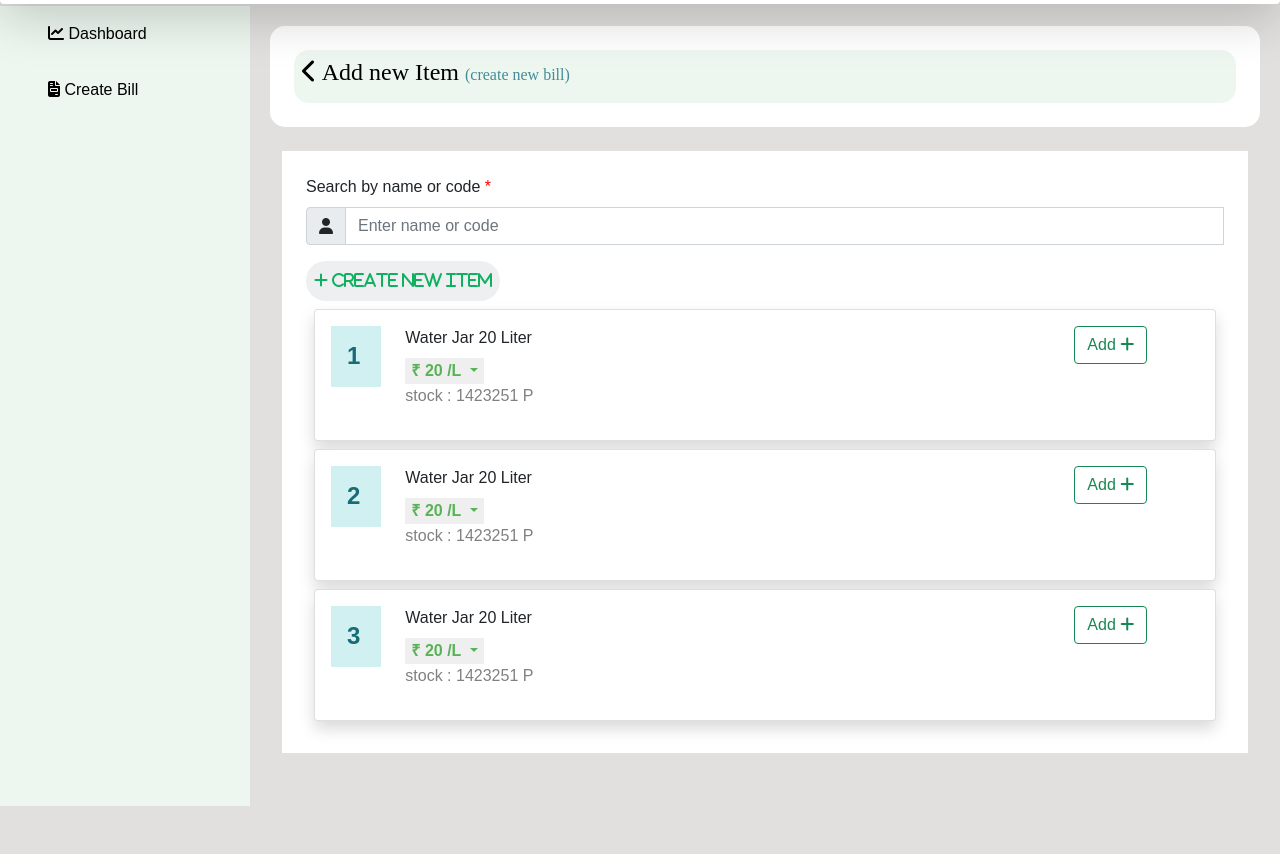
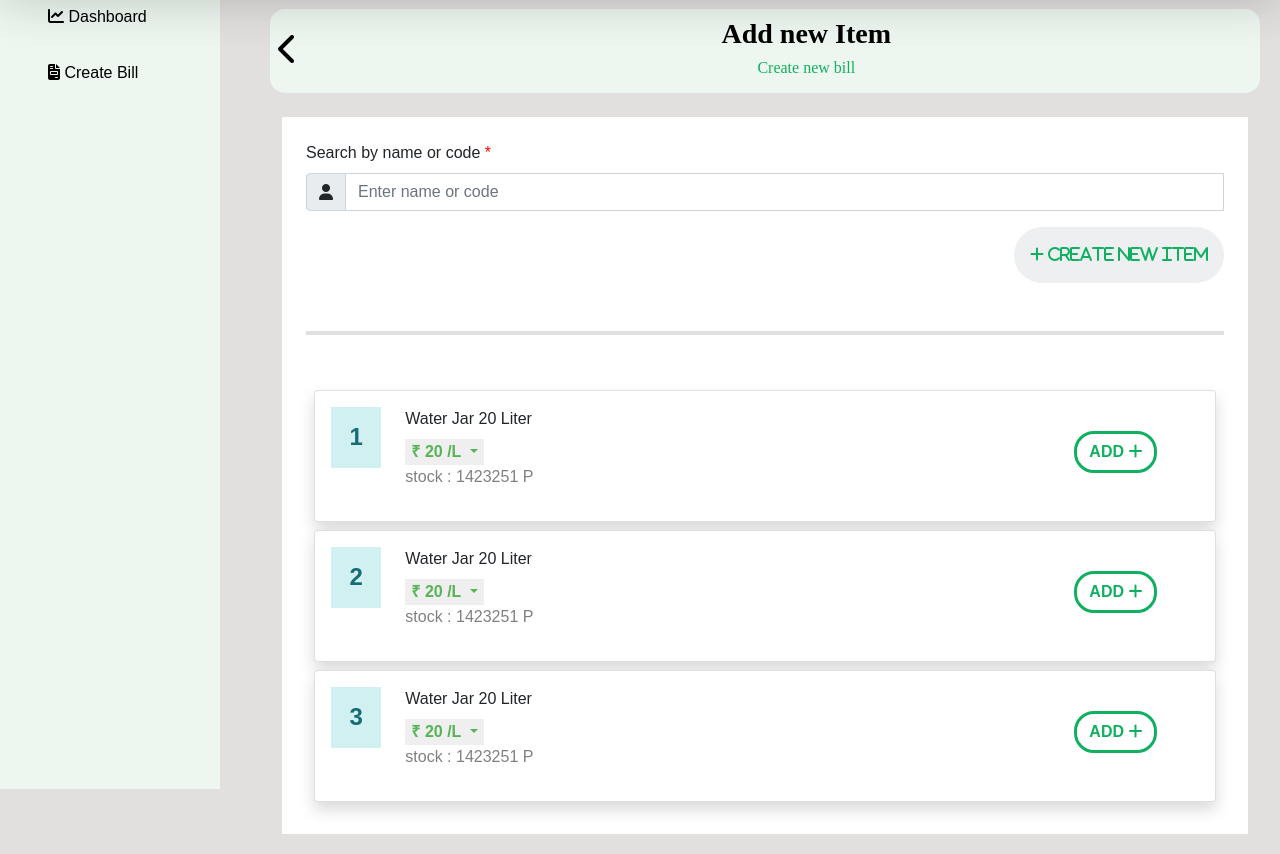
Before and after one commit to alka-projects/water-supply-frontend, a plain HTML site: page pages/add-item.html in a window 1280 px wide. Shown: the part 93-947 px from the top of the page. Before the commit the page ends 866 px from the top, so only its background shows below. Drawn offline with nearby package versions, Linux system fonts and the light colour scheme.

Commit message:
fixed issues

```diff
--- a/pages/add-item.html
+++ b/pages/add-item.html
@@ -17,7 +17,7 @@
   </head>
   <body>
     <nav
-      class="navbar fixed-top navbar-expand-lg navbar-light bg-light shadow-lg bg-body rounded"
+      class="navbar fixed-top navbar-expand-lg navbar-light bg-light shadow-lg bg-body rounded m-0 p-0"
     >
       <div class="container">
         <a href="#menu-toggle" class="toogle-icon" id="menu-toggle"
@@ -39,7 +39,7 @@
           <span class="navbar-toggler-icon"></span>
         </button>
         <div class="collapse navbar-collapse" id="navbarSupportedContent">
-          <ul class="navbar-nav ms-auto mb-2 mb-lg-0">
+          <ul class="navbar-nav ms-auto">
             <li class="nav-item">
               <a class="nav-link active" aria-current="page" href="#">
                 <i class="fa fa-user"></i> Logout</a
@@ -77,12 +77,18 @@
       <!-- Page Content -->
       <div id="page-content-wrapper">
         <div class="container-fluid">
-          <div class="row background">
-            <div class="col p-2 card-back m-4">
+          <div class="row background card-back">
+            <div class="col-1 p-2 mt-3">
               <h4>
                 <i class="fa fa-solid fa-chevron-left icon-back"></i>
-              Add new Item <span class="fs-6 number">(create new bill)</span>
               </h4>
+
+            </div>
+            <div class="col-11 p-2 m-0">
+              <!-- <center> Add new Item <br> <span class="fs-6 number">create new bill</span></center> -->
+             <center><h3 class="fw-bold">Add new Item</h3>
+            <h6 class="number">Create new bill</h6>
+            </center>
 
             </div>
           </div>
@@ -95,10 +101,10 @@
             <input type="text" class="form-control" placeholder="Enter name or code" aria-label="Username" aria-describedby="basic-addon1"> <br>
 
           </div>
-<div class="text-right">
-          <button type="button" class="btn btn-secondary add-btn p-2" data-bs-toggle="modal" data-bs-target="#exampleModal"><i class="fa fa-plus"> Create new item </i></button>
-        </div>
-
+<!-- <div class="text-left"> -->
+          <button type="button" class="btn btn-secondary add-btn p-3 float-end" ><i class="fa fa-plus"> Create new item </i></button>
+        <!-- </div> -->
+<hr class="hr">
         <div class="modal fade" id="exampleModal" tabindex="-1" aria-labelledby="exampleModalLabel" aria-hidden="true">
             <div class="modal-dialog">
               <div class="modal-content">
@@ -176,7 +182,7 @@
 
         <!-- <button type="button" class="btn btn-secondary add-btn p-2"><i class="fa fa-plus"> Create new item </i></button> -->
 
-        <div class="">
+        <div class="add-item-content">
           <div class="card m-2 shadow">
             <div class="card-body">
              <div class="row">
@@ -200,9 +206,11 @@
                       </div>
                       <p class="bill-no"> stock : 1423251 P </p>
                  </div>
-                 <div class="col-sm-12 col-md-6 col-lg-2">
-                    <button type="button" class="btn btn-outline-success">Add <i class="fa fa-plus"></i></button>
+
+                 <div class="col-sm-12 col-md-6 col-lg-2 mt-lg-4">
+                    <button type="button" class="btn btn-outline-success add fw-bold" data-bs-toggle="modal" data-bs-target="#exampleModal">ADD <i class="fa fa-plus add-icon"></i></button>
                  </div>
+
              </div>
             </div>
           </div>
@@ -231,9 +239,9 @@
                       </div>
                       <p class="bill-no"> stock : 1423251 P </p>
                  </div>
-                 <div class="col-sm-12 col-md-6 col-lg-2">
-                    <button type="button" class="btn btn-outline-success">Add <i class="fa fa-plus"></i></button>
-                 </div>
+                 <div class="col-sm-12 col-md-6 col-lg-2 mt-lg-4">
+                  <button type="button" class="btn btn-outline-success add fw-bold" data-bs-toggle="modal" data-bs-target="#exampleModal">ADD <i class="fa fa-plus add-icon"></i></button>
+               </div>
              </div>
             </div>
           </div>
@@ -261,9 +269,9 @@
                       </div>
                       <p class="bill-no"> stock : 1423251 P </p>
                  </div>
-                 <div class="col-sm-12 col-md-6 col-lg-2">
-                    <button type="button" class="btn btn-outline-success">Add <i class="fa fa-plus"></i></button>
-                 </div>
+                 <div class="col-sm-12 col-md-6 col-lg-2 mt-lg-4">
+                  <button type="button" class="btn btn-outline-success add fw-bold" data-bs-toggle="modal" data-bs-target="#exampleModal">ADD <i class="fa fa-plus add-icon"></i></button>
+               </div>
              </div>
             </div>
           </div>
--- a/styles/bill.css
+++ b/styles/bill.css
@@ -4,7 +4,7 @@
     border-radius: 15px;
 }
 .icon-back{
-    font-size: 1.5rem;
+    font-size: 2rem;
 }
 @import url('https://fonts.googleapis.com/css2?family=Maven+Pro&display=swap');
 @import url('https://fonts.googleapis.com/css2?family=PT+Serif:wght@700&display=swap');
@@ -45,5 +45,23 @@ hr {
 }
 
 .number{
-    color: rgba(67, 140, 150) !important;
+    color:#11B061 !important;
 }
+.add{
+    color: #11B061 !important;
+    /* border-color: #11B061; */
+    border: 3px solid #11B061;
+/* box-sizing: border-box; */
+border-radius: 20px;
+}
+.add:hover{
+    color: white !important;
+    background-color:  #11B061 !important;
+    border: 3px solid #11B061;
+    /* box-sizing: border-box; */
+    border-radius: 20px;
+}
+/* .add-icon{
+    font-size: xx-small;
+    margin-top: -10px !important;
+} */
--- a/styles/main.style.css
+++ b/styles/main.style.css
@@ -40,7 +40,7 @@
 }
 
 #wrapper.toggled #sidebar-wrapper {
-    width: 250px;
+    width: 220px;
 }
 
 #page-content-wrapper {
@@ -105,7 +105,7 @@
 @media(min-width:320px) {
     #wrapper {
         padding-left: 0px;
-        margin-top: 5.4rem;
+        margin-top: 4.4rem;
     }
 
     #wrapper.toggled {
@@ -113,7 +113,7 @@
     }
 
     #sidebar-wrapper {
-        width: 250px;
+        width: 220px;
     }
 
     #wrapper.toggled #sidebar-wrapper {
@@ -129,13 +129,18 @@
         position: relative;
         margin-right: 0;
     }
+
+    .hr{
+        border: 2px solid rgb(136, 133, 133);
+        margin-top: 40% !important;
+    }
 }
 
 
 @media(min-width:768px) {
     #wrapper {
         padding-left: 250px;
-        margin-top: 5.4rem;
+        margin-top: 4.5rem;
     }
 
     #wrapper.toggled {
@@ -143,7 +148,7 @@
     }
 
     #sidebar-wrapper {
-        width: 250px;
+        width: 220px;
     }
 
     #wrapper.toggled #sidebar-wrapper {
@@ -159,12 +164,20 @@
         position: relative;
         margin-right: 0;
     }
+    .hr{
+        border: 2px solid rgb(136, 133, 133);
+        margin-top: 13% !important;
+    }
 }
 
 @media(min-width:1024px) {
     #wrapper {
         padding-left: 250px;
-        margin-top: 6.2rem;
+        margin-top: 5.1rem;
+    }
+    .hr{
+        border: 2px solid rgb(136, 133, 133);
+        margin-top: 13% !important;
     }
 }
 
@@ -211,3 +224,6 @@
 /* #wrapper{
     margin-top: 6rem;
 } */
+.add-item-content{
+    margin-top: 6% !important;
+}
--- a/styles/search-bill.css
+++ b/styles/search-bill.css
@@ -18,12 +18,14 @@
     background-color: #EEEFF1 !important;
     border: #11B061;
     border-radius: 30px;
+    /* width: 25%; */
 }
 .s-no{
     color: #186C74;
     border: 15px;
     background-color: #D0F0F2;
     font-weight: bold;
+    text-align: center;
 }
 .no-btn{
     border: none;
```
Also changed, not shown: index.html (+2 -2 lines), pages/bill.html (+11 -5 lines), pages/delievery-person.html (+2 -2 lines), pages/search-bill.html (+11 -6 lines).
